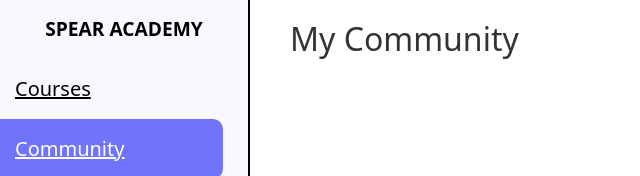
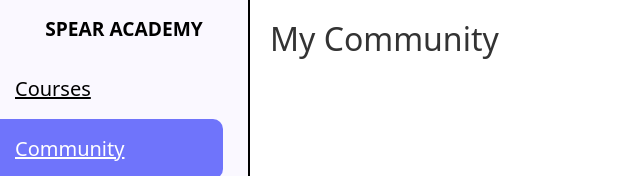
Before and after one commit to Guanquan18/BED2024Apr_P05_T4, a website: page SpearAcademy_website/public/educator-pages/community.html in a window 1280 px wide. Shown: the top 176 px of the page, without its empty margins (0-640 px from the left). Drawn offline with nearby package versions, Linux system fonts and the light colour scheme; no server answers.

Commit message:
updated styling

```diff
--- a/SpearAcademy_website/public/styles/styles.css
+++ b/SpearAcademy_website/public/styles/styles.css
@@ -61,14 +61,13 @@
   flex-direction: column;
   margin-left: 250px;
   margin-right: 50px;
-  padding: 0 20px;
+  padding: 20px;
 }
 
 .top-content {
   display: flex;
   justify-content: space-between;
   align-items: center;
-  margin: 20px;
   width:  100%;
 }
 
```
